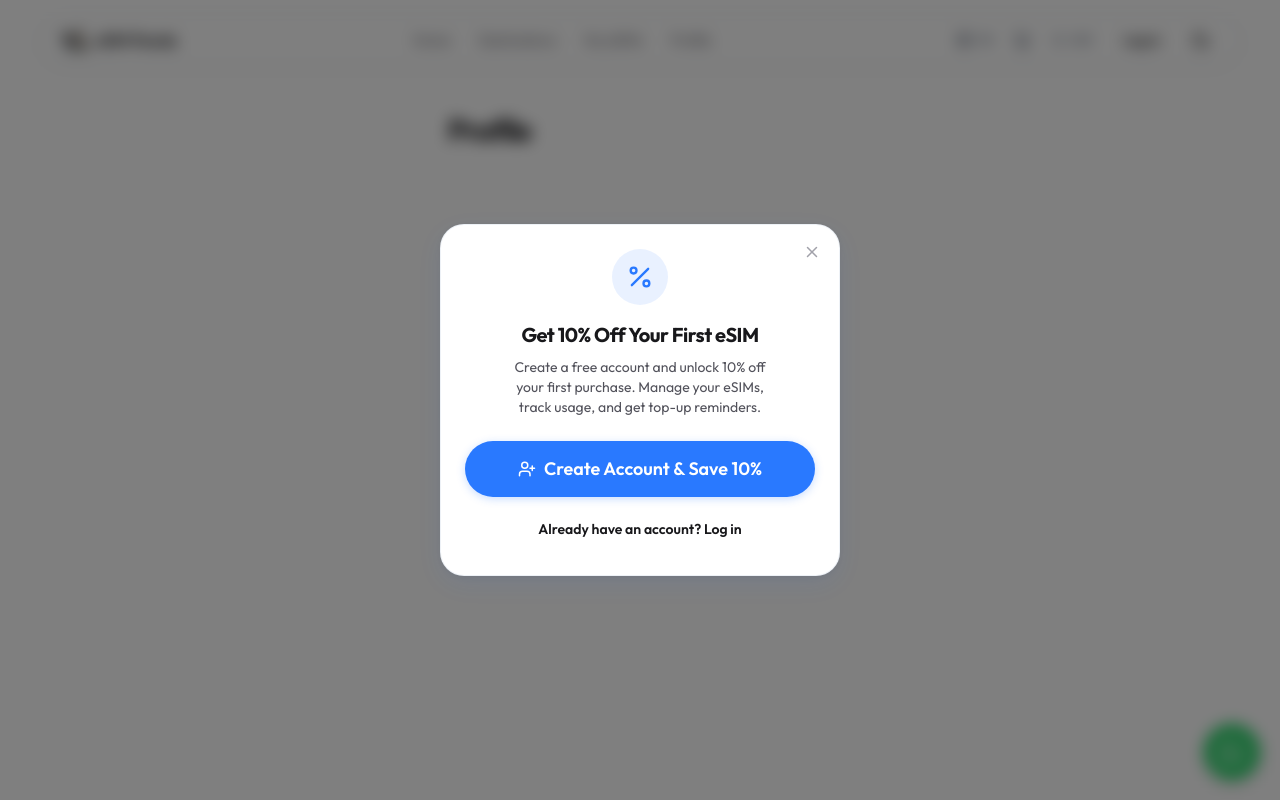
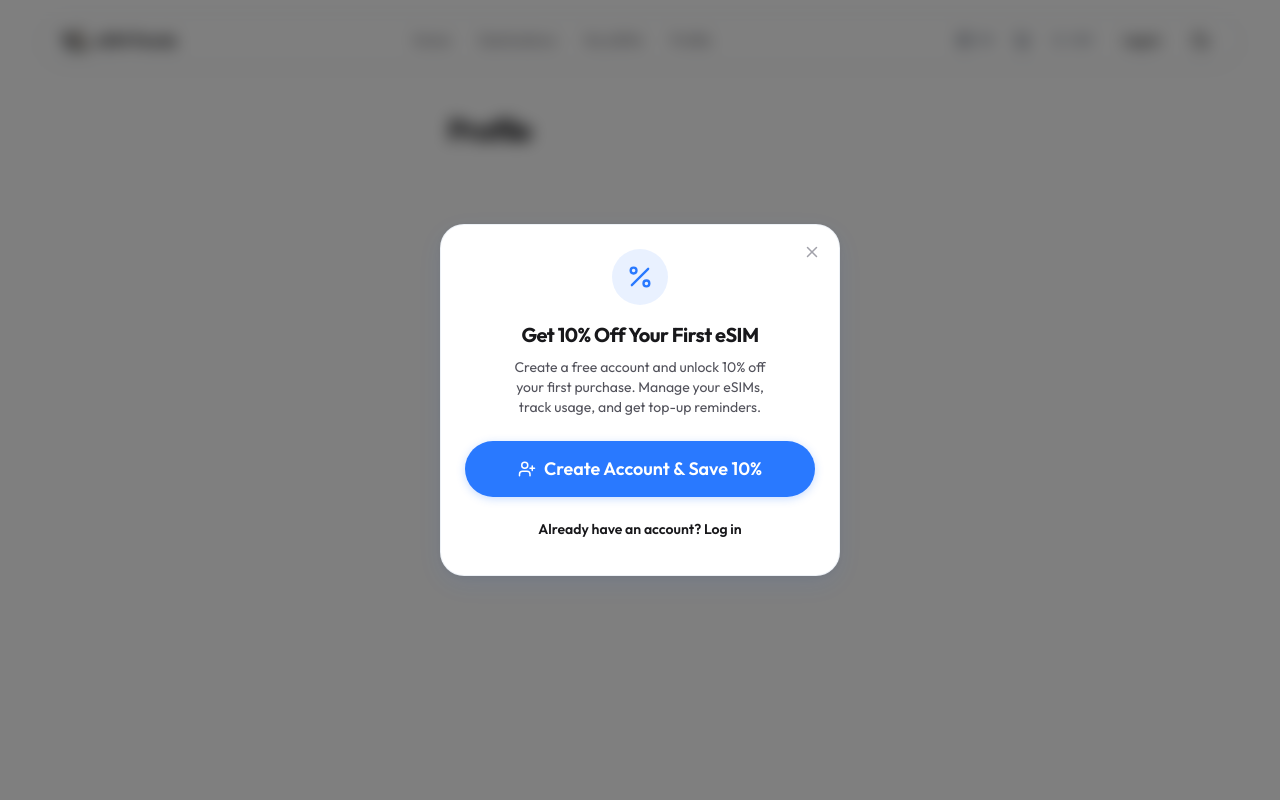
Before and after one commit to KauffenStudio/EsimPanda, a Next.js app: page /en/profile in a window 1280 px wide. Built offline with nearby package versions, Linux system fonts and the light colour scheme; grey boxes are pictures that could not be loaded.

Commit message:
chore: disable WhatsApp button for now
Commented out WhatsAppButton from layout — can re-enable later
when a real WhatsApp number is configured.

Co-Authored-By: Claude Opus 4.6 (1M context) <noreply@anthropic.com>

```diff
--- a/src/app/[locale]/layout.tsx
+++ b/src/app/[locale]/layout.tsx
@@ -5,7 +5,7 @@ import { BottomNav } from '@/components/layout/bottom-nav';
 import { PageTransition } from '@/components/layout/page-transition';
 import { Toaster } from 'sonner';
 import { AuthProvider } from '@/components/auth/auth-provider';
-import { WhatsAppButton } from '@/components/layout/whatsapp-button';
+// import { WhatsAppButton } from '@/components/layout/whatsapp-button';
 import { PushManager } from '@/components/pwa/push-manager';
 import { OfflineIndicator } from '@/components/pwa/offline-indicator';
 import { SplashScreen } from '@/components/pwa/splash-screen';
@@ -38,7 +38,7 @@ export default async function LocaleLayout({
         </main>
         <BottomNav />
         <Toaster />
-        <WhatsAppButton />
+        {/* <WhatsAppButton /> */}
         <PushManager />
         <SplashScreen />
         <SignupIncentiveModal />
```
